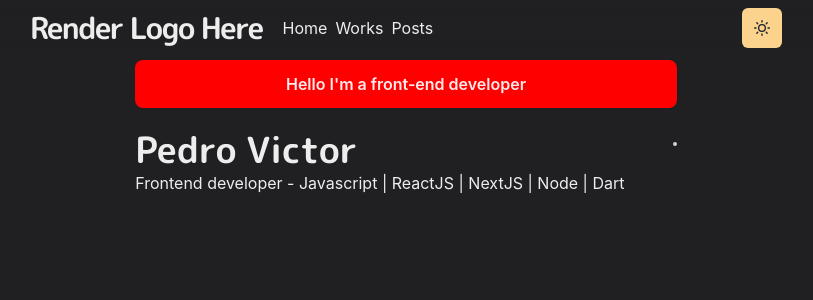
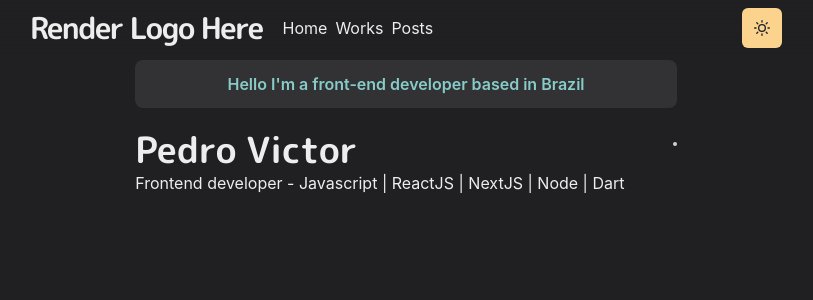
Before and after one commit to PedroVictor022/frontend-portifolio, a Next.js app: page / in a window 1280 px wide. Shown: the top 300 px of the page, without its empty margins (234-1047 px from the left). Built offline with nearby package versions, Linux system fonts and the light colour scheme; no server answers.

Commit message:
BUG, component not render

```diff
--- a/components/Layout/header/index.js
+++ b/components/Layout/header/index.js
@@ -1,5 +1,7 @@
-import { Box, Container, Flex, Heading, HStack, Image, Text } from "@chakra-ui/react";
+/* eslint-disable jsx-a11y/alt-text */
+import { Box, Container, Flex, Heading, useColorModeValue, Image, Text } from "@chakra-ui/react";
 import React, { memo, useEffect, useState } from "react";
+import Section from "../section/section";
 
 function Header() {
    const [avatar, setAvatar] = useState();
@@ -20,8 +22,8 @@ function Header() {
       <React.Fragment>
          <Container pt="10">
             <Box
-               bg="red"
-               color="whiteAlpha.900"
+               bg={useColorModeValue("whiteAlpha.500", "whiteAlpha.200")}
+               color={useColorModeValue("blackAlpha.800", "glassTeal")}
                fontWeight="semibold"
                p={3}
                mb={5}
@@ -29,7 +31,7 @@ function Header() {
                borderRadius="lg"
 
             >
-               Hello I&apos;m a front-end developer
+               Hello I&apos;m a front-end developer based in Brazil
             </Box>
             <Box display={{ md: 'flex' }}>
                <Box flexGrow={1}
@@ -40,10 +42,15 @@ function Header() {
                <Box
                   flexShrink={0} mt={{ base: 4, md: 0 }} ml={{ md: 6 }} align="center"
                >
-                  {/* Fazer uma request do github com a minha foto */}
-                  <Image borderColor="whiteAlpha.800" borderWidth={2} borderStyle="solid" maxWidth="135px" display="inline-block" borderRadius="full" src={avatar}/>
+
+                  <Image borderColor="whiteAlpha.800" borderWidth={2} borderStyle="solid" maxWidth={{base: '100px', md: '120px'}} display="inline-block" borderRadius="full" src={avatar}/>
                </Box>
             </Box>
+
+            <Section delay={0.1}>
+               <Heading as="h3" variant="section-title"></Heading>
+            </Section>
+
          </Container>
       </React.Fragment>
    )
--- a/components/Layout/main.js
+++ b/components/Layout/main.js
@@ -1,4 +1,4 @@
-import { Box, Container } from "@chakra-ui/react";
+import { Box, Container, Heading } from "@chakra-ui/react";
 import Head from "next/head";
 import { Navbar } from "./navbar";
 
--- /dev/null
+++ b/components/Layout/section/section.js
@@ -0,0 +1,20 @@
+import { chakra, shouldForwardProp } from "@chakra-ui/react";
+import { motion } from "framer-motion";
+
+const StyledDiv = chakra(motion.div, {
+   shouldForwardProp: prop => {
+      return shouldForwardProp(prop) || prop === 'transition'
+   }
+})
+
+const Section = ({ children, delay=0}) => {
+   <StyledDiv
+      initial={{y: 10, opacity: 0}}
+      animate={{y: 0, opacity: 1}}
+      transition={{duration: 0.8, delay}}
+      mb={6}
+   >
+      {children}
+   </StyledDiv>
+}
+export default Section;
--- a/pages/index.js
+++ b/pages/index.js
@@ -1,11 +1,14 @@
-import { Container } from "@chakra-ui/react";
+import { Container, Heading } from "@chakra-ui/react";
 import React from "react";
 import Header from "../components/Layout/header";
-
+import Section from "../components/Layout/section/section";
 export default function HomeApp() {
   return (
     <Container>
       <Header />
+      <Section delay={0.8}>
+
+      </Section>
     </Container>
   )
 }
```
